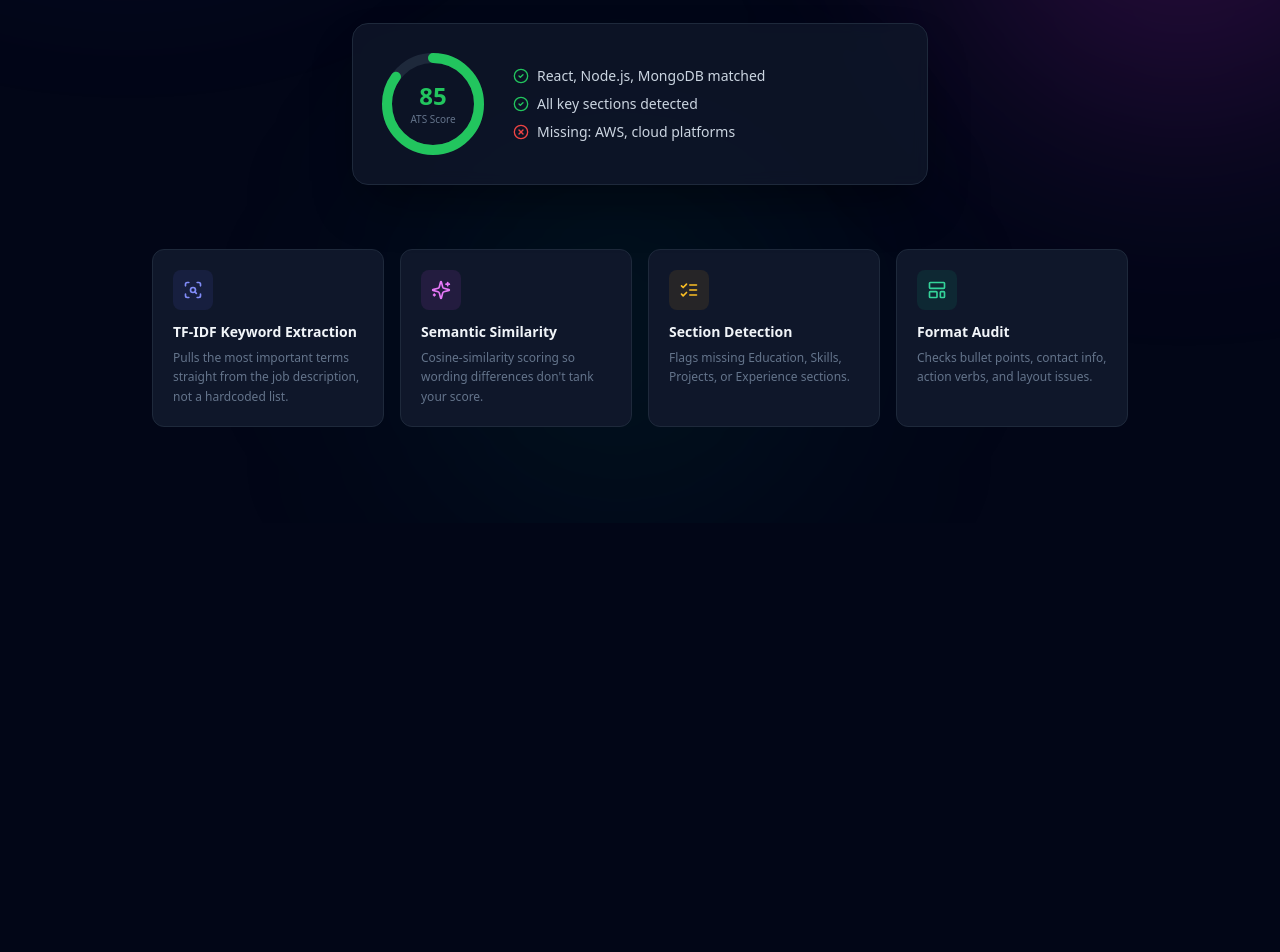
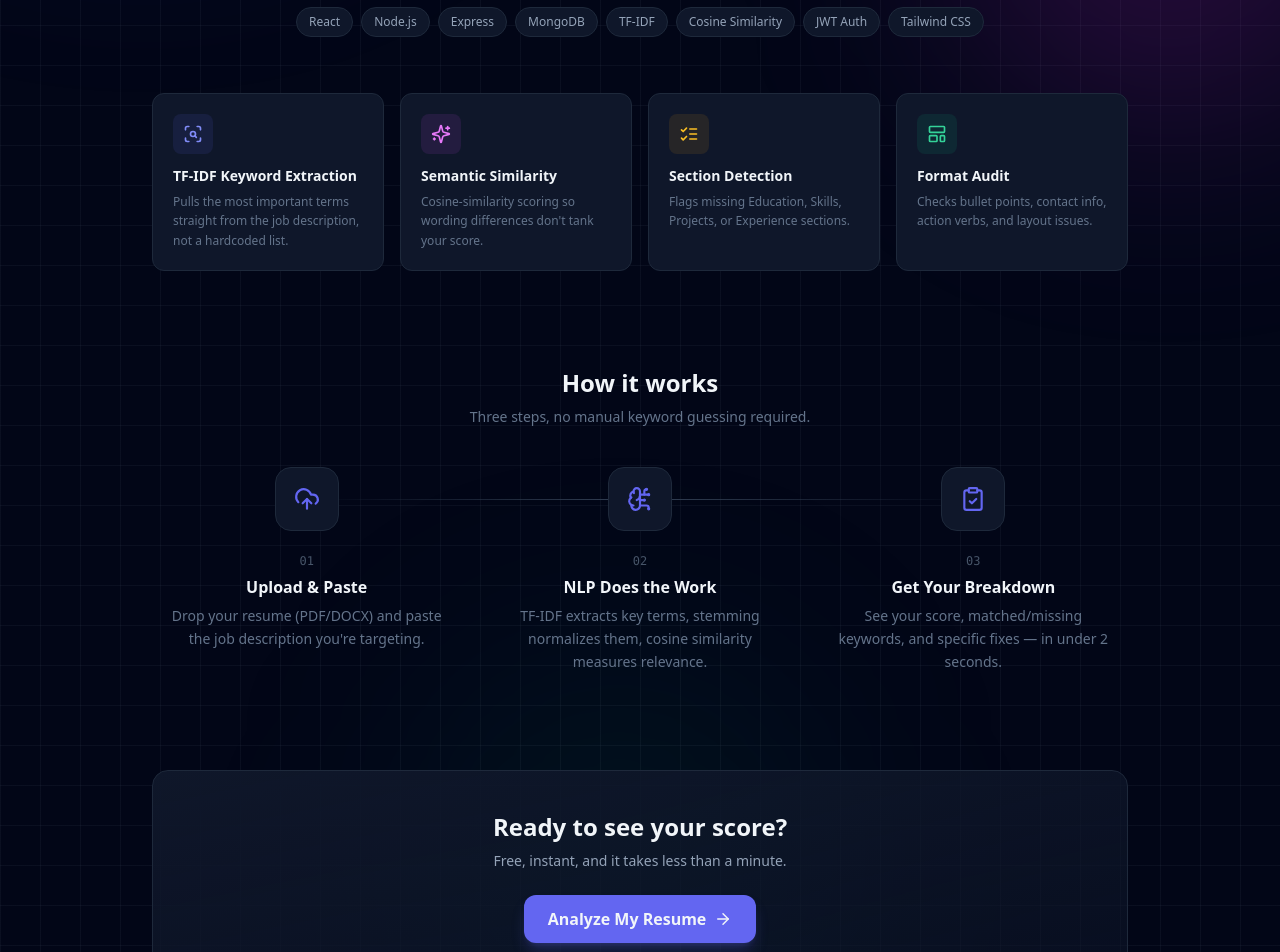
Before and after one commit to snehasharmaa912-ops/ATSlay, a React (Vite) app in the folder frontend/: page / in a window 1280 px wide. Shown: the part 560-1512 px from the top of the page. Before the commit the page ends 1083 px from the top, so only its background shows below. Built offline with nearby package versions, Linux system fonts and the light colour scheme; no server answers.

Commit message:
Add How It Works section to homepage

```diff
--- a/frontend/src/pages/Home.jsx
+++ b/frontend/src/pages/Home.jsx
@@ -1,3 +1,4 @@
+
 import { Link } from "react-router-dom";
 import {
   ScanSearch,
@@ -5,8 +6,9 @@ import {
   ListChecks,
   LayoutTemplate,
   ArrowRight,
-  CheckCircle2,
-  XCircle,
+  UploadCloud,
+  BrainCircuit,
+  ClipboardCheck,
   Zap,
 } from "lucide-react";
 import { useAuth } from "../context/AuthContext";
@@ -42,21 +44,46 @@ const FEATURES = [
   },
 ];
 
+const STEPS = [
+  {
+    icon: UploadCloud,
+    step: "01",
+    title: "Upload & Paste",
+    desc: "Drop your resume (PDF/DOCX) and paste the job description you're targeting.",
+  },
+  {
+    icon: BrainCircuit,
+    step: "02",
+    title: "NLP Does the Work",
+    desc: "TF-IDF extracts key terms, stemming normalizes them, cosine similarity measures relevance.",
+  },
+  {
+    icon: ClipboardCheck,
+    step: "03",
+    title: "Get Your Breakdown",
+    desc: "See your score, matched/missing keywords, and specific fixes — in under 2 seconds.",
+  },
+];
+
+const TECH = [
+  "React", "Node.js", "Express", "MongoDB", "TF-IDF", "Cosine Similarity", "JWT Auth", "Tailwind CSS",
+];
+
 export default function Home() {
   const { user } = useAuth();
 
   return (
     <div className="relative overflow-hidden">
-      {/* Ambient gradient glow background */}
-      <div className="pointer-events-none absolute inset-0 overflow-hidden">
-        <div className="absolute -top-40 -left-32 w-[32rem] h-[32rem] bg-indigo-600/25 rounded-full blur-[120px]" />
-        <div className="absolute top-40 -right-32 w-[28rem] h-[28rem] bg-fuchsia-600/20 rounded-full blur-[120px]" />
+      {/* Animated gradient glow background */}
+      <div className="pointer-events-none absolute inset-0 overflow-hidden bg-grid">
+        <div className="animate-blob absolute -top-40 -left-32 w-[32rem] h-[32rem] bg-indigo-600/25 rounded-full blur-[120px]" />
+        <div className="animate-blob-delay absolute top-40 -right-32 w-[28rem] h-[28rem] bg-fuchsia-600/20 rounded-full blur-[120px]" />
         <div className="absolute bottom-0 left-1/3 w-[24rem] h-[24rem] bg-emerald-600/10 rounded-full blur-[120px]" />
       </div>
 
-      <div className="relative max-w-5xl mx-auto px-6 pt-20 pb-24">
+      <div className="relative max-w-5xl mx-auto px-6 pt-20 pb-16">
         {/* Hero */}
-        <div className="text-center max-w-3xl mx-auto">
+        <div className="text-center max-w-3xl mx-auto animate-fade-in-up">
           <span className="inline-flex items-center gap-1.5 text-xs font-medium px-3 py-1 rounded-full bg-accent/10 text-accent border border-accent/20 mb-6">
             <Zap size={12} className="fill-accent" />
             Real NLP, not a keyword list
@@ -83,54 +110,25 @@ export default function Home() {
           </div>
         </div>
 
-        {/* Visual score-card mockup */}
-        <div className="mt-20 mx-auto max-w-xl">
-          <div className="bg-slate-900/80 backdrop-blur border border-slate-800 rounded-2xl p-6 shadow-2xl shadow-black/40">
-            <div className="flex items-center gap-6">
-              <div className="relative w-28 h-28 shrink-0">
-                <svg width="112" height="112" className="-rotate-90">
-                  <circle cx="56" cy="56" r="46" stroke="#1e293b" strokeWidth="10" fill="none" />
-                  <circle
-                    cx="56"
-                    cy="56"
-                    r="46"
-                    stroke="#22c55e"
-                    strokeWidth="10"
-                    fill="none"
-                    strokeDasharray={2 * Math.PI * 46}
-                    strokeDashoffset={2 * Math.PI * 46 * 0.15}
-                    strokeLinecap="round"
-                  />
-                </svg>
-                <div className="absolute inset-0 flex flex-col items-center justify-center">
-                  <span className="text-2xl font-bold text-good">85</span>
-                  <span className="text-[10px] text-slate-500">ATS Score</span>
-                </div>
-              </div>
-              <div className="flex-1 space-y-2">
-                <div className="flex items-center gap-2 text-sm">
-                  <CheckCircle2 size={16} className="text-good shrink-0" />
-                  <span className="text-slate-300">React, Node.js, MongoDB matched</span>
-                </div>
-                <div className="flex items-center gap-2 text-sm">
-                  <CheckCircle2 size={16} className="text-good shrink-0" />
-                  <span className="text-slate-300">All key sections detected</span>
-                </div>
-                <div className="flex items-center gap-2 text-sm">
-                  <XCircle size={16} className="text-bad shrink-0" />
-                  <span className="text-slate-300">Missing: AWS, cloud platforms</span>
-                </div>
-              </div>
-            </div>
-          </div>
+        {/* Tech stack strip */}
+        <div className="mt-16 flex flex-wrap justify-center gap-2 animate-fade-in-up" style={{ animationDelay: "0.1s" }}>
+          {TECH.map((t) => (
+            <span
+              key={t}
+              className="text-xs px-3 py-1.5 rounded-full bg-slate-900 border border-slate-800 text-slate-400"
+            >
+              {t}
+            </span>
+          ))}
         </div>
 
         {/* Feature grid */}
-        <div className="grid sm:grid-cols-2 md:grid-cols-4 gap-4 mt-16">
-          {FEATURES.map(({ icon: Icon, title, desc, color, bg }) => (
+        <div className="grid sm:grid-cols-2 md:grid-cols-4 gap-4 mt-14">
+          {FEATURES.map(({ icon: Icon, title, desc, color, bg }, i) => (
             <div
               key={title}
-              className="group bg-slate-900 border border-slate-800 rounded-xl p-5 text-left hover:border-slate-700 transition"
+              className="animate-fade-in-up group bg-slate-900 border border-slate-800 rounded-xl p-5 text-left hover:border-slate-700 hover:-translate-y-0.5 transition-all"
+              style={{ animationDelay: `${0.15 + i * 0.05}s` }}
             >
               <div className={`w-10 h-10 rounded-lg ${bg} flex items-center justify-center mb-3`}>
                 <Icon size={20} className={color} />
@@ -140,6 +138,40 @@ export default function Home() {
             </div>
           ))}
         </div>
+
+        {/* How it works */}
+        <div className="mt-24">
+          <h2 className="text-2xl font-bold text-center mb-2">How it works</h2>
+          <p className="text-slate-500 text-center text-sm mb-10">
+            Three steps, no manual keyword guessing required.
+          </p>
+          <div className="grid md:grid-cols-3 gap-6 relative">
+            <div className="hidden md:block absolute top-8 left-[16.5%] right-[16.5%] h-px bg-gradient-to-r from-transparent via-slate-700 to-transparent" />
+            {STEPS.map(({ icon: Icon, step, title, desc }) => (
+              <div key={step} className="relative text-center">
+                <div className="relative z-10 w-16 h-16 mx-auto rounded-2xl bg-slate-900 border border-slate-800 flex items-center justify-center mb-4">
+                  <Icon size={26} className="text-accent" />
+                </div>
+                <span className="text-xs font-mono text-slate-600">{step}</span>
+                <h3 className="font-semibold mt-1 mb-1.5">{title}</h3>
+                <p className="text-sm text-slate-500 leading-relaxed px-4">{desc}</p>
+              </div>
+            ))}
+          </div>
+        </div>
+
+        {/* Bottom CTA */}
+        <div className="mt-24 text-center bg-gradient-to-br from-slate-900 to-slate-900/50 border border-slate-800 rounded-2xl p-10">
+          <h2 className="text-2xl font-bold mb-2">Ready to see your score?</h2>
+          <p className="text-slate-400 text-sm mb-6">Free, instant, and it takes less than a minute.</p>
+          <Link
+            to={user ? "/dashboard" : "/register"}
+            className="group inline-flex items-center gap-2 px-6 py-3 rounded-xl bg-accent hover:bg-indigo-500 font-semibold transition shadow-lg shadow-accent/25"
+          >
+            {user ? "Go to Dashboard" : "Analyze My Resume"}
+            <ArrowRight size={18} className="group-hover:translate-x-0.5 transition" />
+          </Link>
+        </div>
       </div>
     </div>
   );
```
